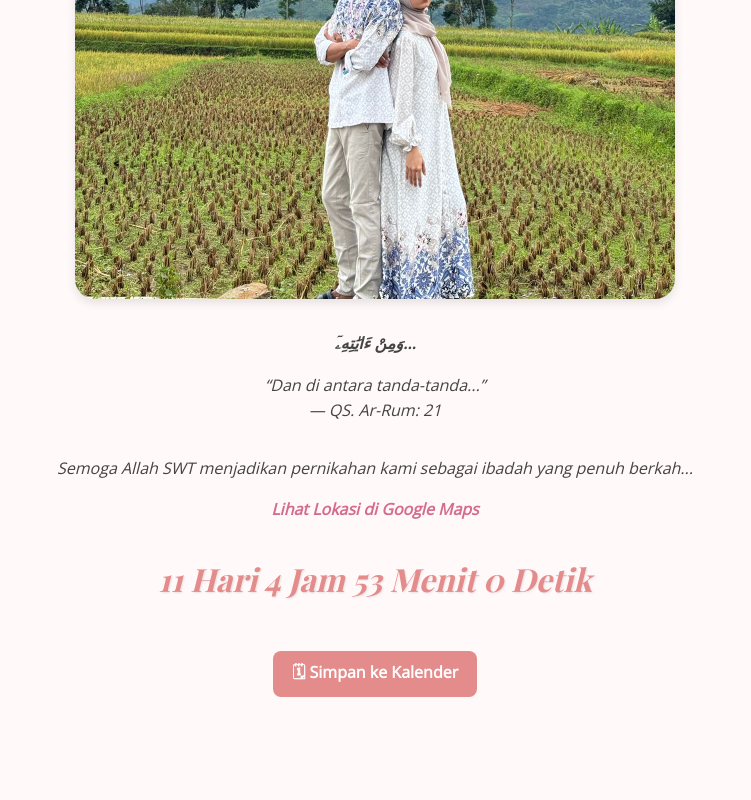
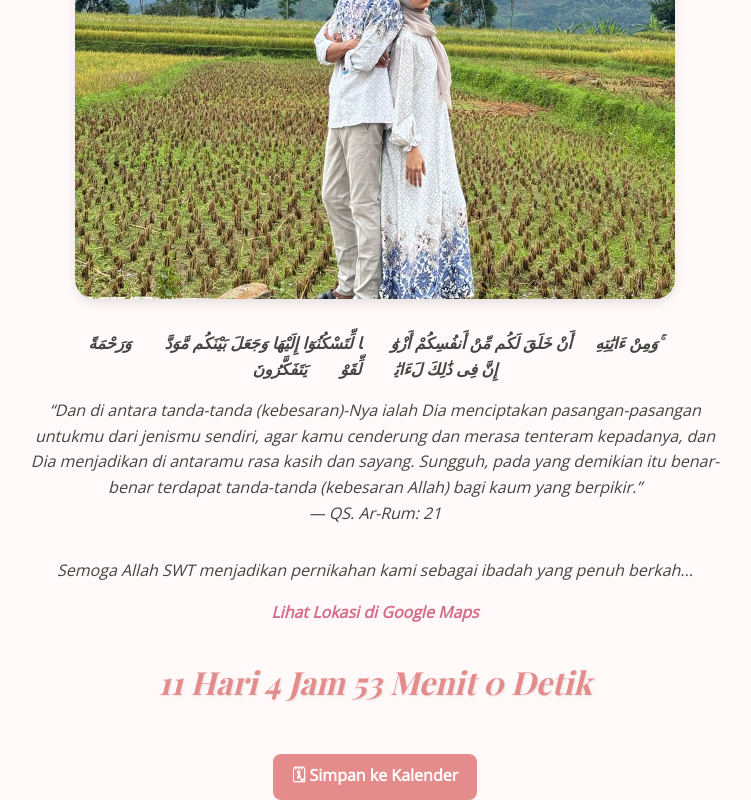
Before and after one commit to iamkahfi23/undangan-pernikahan-ilham-dan-nasya, a plain HTML site: page index.html in a window 1280 px wide. Shown: the part 1518-2318 px from the top of the page, without its empty margins (265-1016 px from the left). Before the commit the page ends 2216 px from the top, so only its background shows below. Drawn offline with nearby package versions, Linux system fonts and the light colour scheme.

Commit message:
Update index.html

```diff
--- a/index.html
+++ b/index.html
@@ -190,8 +190,11 @@
   </section>
 
   <section class="quran fade-in">
-    <p><strong>وَمِنْ ءَايَٰتِهِۦٓ...</strong></p>
-    <p><em>“Dan di antara tanda-tanda...”</em><br>
+    <p><strong>وَمِنْ ءَايَٰتِهِۦٓ أَنْ خَلَقَ لَكُم مِّنْ أَنفُسِكُمْ أَزْوَٰجًۭا لِّتَسْكُنُوٓا إِلَيْهَا وَجَعَلَ بَيْنَكُم مَّوَدَّةًۭ وَرَحْمَةً ۚ<br>
+    إِنَّ فِى ذَٰلِكَ لَءَايَٰتٍۢ لِّقَوْمٍۢ يَتَفَكَّرُونَ</strong></p>
+    <p><em>“Dan di antara tanda-tanda (kebesaran)-Nya ialah Dia menciptakan pasangan-pasangan untukmu dari jenismu sendiri,
+      agar kamu cenderung dan merasa tenteram kepadanya, dan Dia menjadikan di antaramu rasa kasih dan sayang.
+      Sungguh, pada yang demikian itu benar-benar terdapat tanda-tanda (kebesaran Allah) bagi kaum yang berpikir.”</em><br>
       — QS. Ar-Rum: 21</p>
     <p class="prayer">Semoga Allah SWT menjadikan pernikahan kami sebagai ibadah yang penuh berkah...</p>
     <p class="maps"><a href="https://maps.app.goo.gl/bJP33CusfB4NaABP7" target="_blank">Lihat Lokasi di Google Maps</a></p>
```
